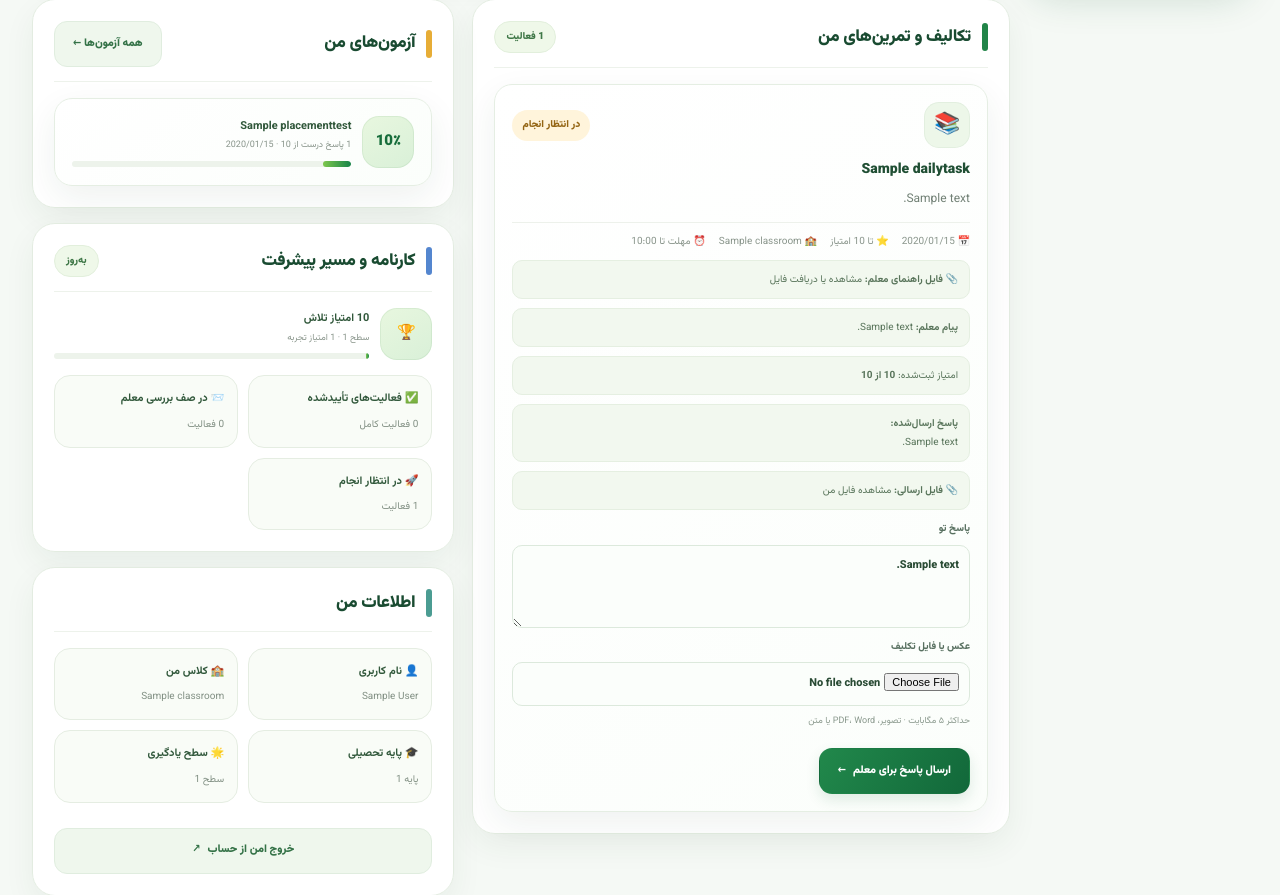
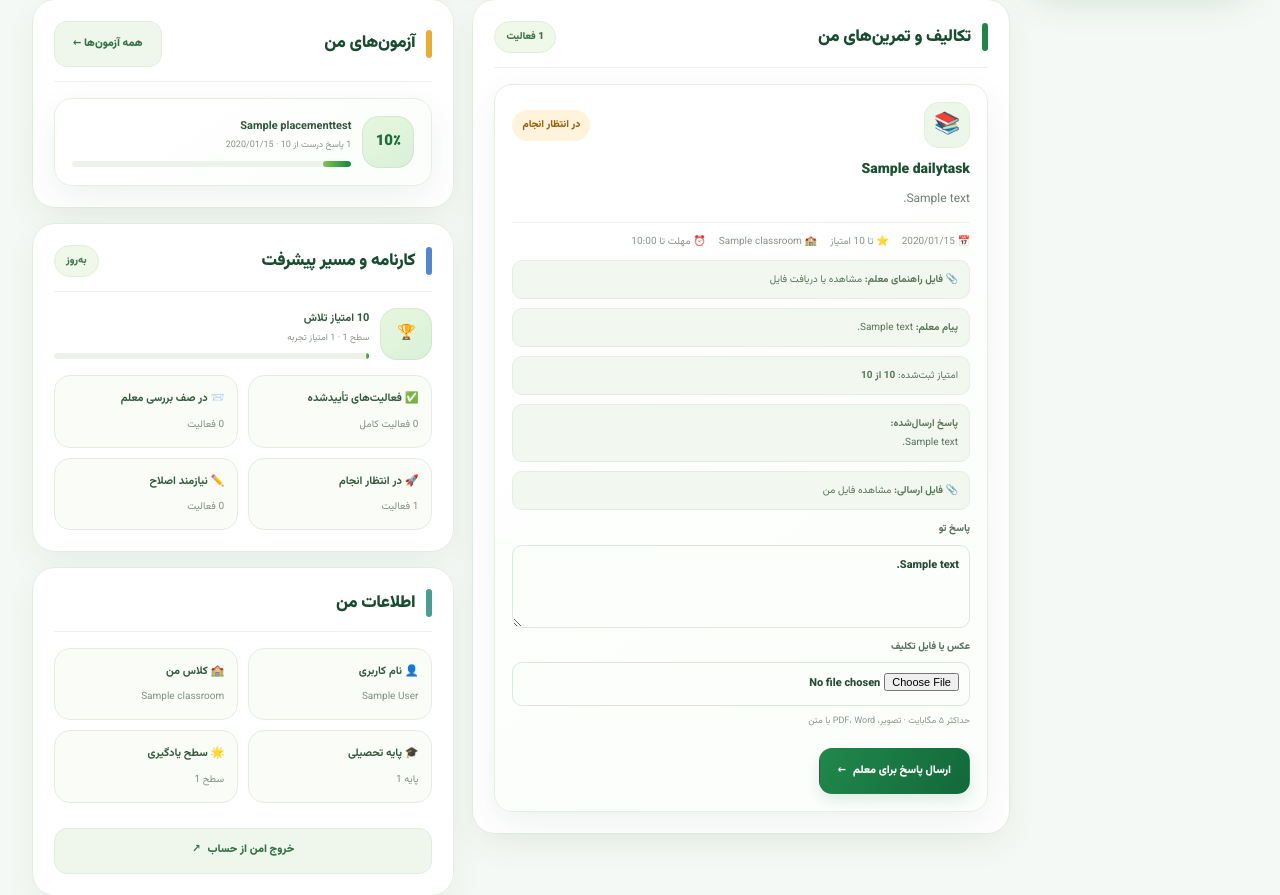
Before and after one commit to evamode29/pichak-danesh, a Django app: page /student/ in a window 1280 px wide. Shown: the part 730-1625 px from the top of the page. Run offline with Django 5.2, Linux system fonts and the light colour scheme; a user stored in the database is signed in; tables that the repository leaves empty hold one stand-in row (values such as "Sample post"); parts of the project's set-up code (start-up, migrations or seed data) failed here and were passed over.

Commit message:
Show returned homework in student progress summary

```diff
--- a/templates/simple/student.html
+++ b/templates/simple/student.html
@@ -114,6 +114,7 @@
        <div class="pd-info"><strong>✅ فعالیت‌های تأییدشده</strong><p>{{ completed_tasks }} فعالیت کامل</p></div>
        <div class="pd-info"><strong>📨 در صف بررسی معلم</strong><p>{{ waiting_tasks }} فعالیت</p></div>
        <div class="pd-info"><strong>🚀 در انتظار انجام</strong><p>{{ pending_tasks }} فعالیت</p></div>
+       <div class="pd-info"><strong>✏️ نیازمند اصلاح</strong><p>{{ returned_tasks }} فعالیت</p></div>
       </div>
      </section>
      <section class="pd-panel pd-reveal" id="profile">
```
